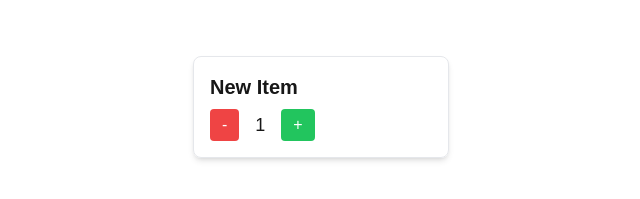
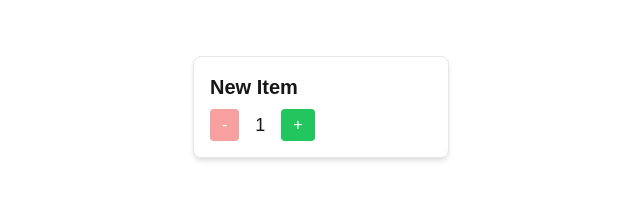
Before and after one commit to JApitpit/cprg306-assignments, a Next.js app: page /week-4 in a window 1280 px wide. Shown: the top 199 px of the page, without its empty margins (319-959 px from the left). Built offline with nearby package versions, Linux system fonts and the light colour scheme.

Commit message:
made button disabled once it reaches 1 or 20

```diff
--- a/app/week-4/new-item.js
+++ b/app/week-4/new-item.js
@@ -16,17 +16,15 @@ export default function NewItem() {
     <div className="p-4 border rounded-lg shadow-md w-64 mx-auto mt-10">
       <h2 className="text-xl font-bold mb-2">New Item</h2>
       <div className="flex items-center gap-4">
-        <button
-          onClick={decrement}
-          className="px-3 py-1 bg-red-500 text-white rounded disabled:opacity-50"
-        >
+        <button onClick={decrement} disabled={quantity === 1}
+          className="px-3 py-1 bg-red-500 text-white rounded disabled:opacity-50">
           -
         </button>
+
         <span className="text-lg font-medium">{quantity}</span>
-        <button
-          onClick={increment}
-          className="px-3 py-1 bg-green-500 text-white rounded disabled:opacity-50"
-        >
+
+        <button onClick={increment} disabled={quantity === 20}
+          className="px-3 py-1 bg-green-500 text-white rounded disabled:opacity-50">
           +
         </button>
       </div>
```
